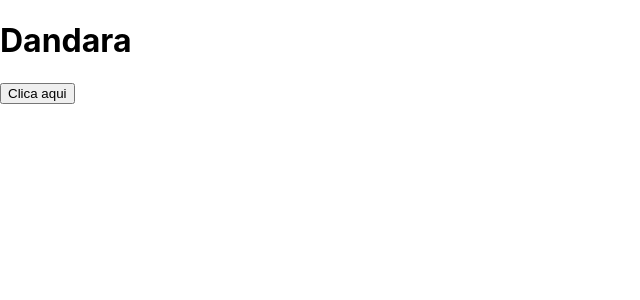
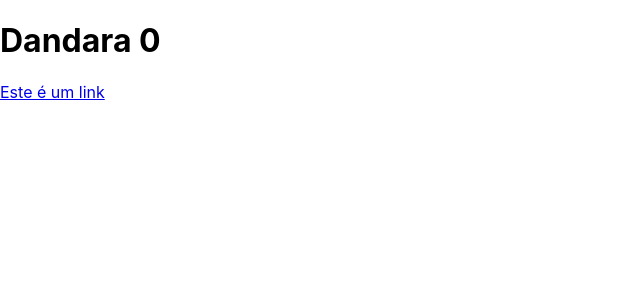
Before and after one commit to rdannog/react-project, a React (Create React App) app: page / in a window 1280 px wide. Shown: the top 300 px of the page, without its empty margins (0-640 px from the left). Built offline with nearby package versions, Linux system fonts and the light colour scheme.

Commit message:
Estudando component, state, eventos e desconstrução

```diff
--- a/src/App.js
+++ b/src/App.js
@@ -1,23 +1,32 @@
 import React from "react";
 
 export default class App extends React.Component{
+
   state = {
-    nome: "Dandara",
-    idade: 11,
-    cor: "azul"
+      name: "Dandara",
+      counter: 0
+    };
+
+  handleClick = () => {
+    const { name } = this.state;
+    this.setState({ name: "Rhayssa" })
   }
- handleClick = () => {
-  let nomeAtual = this.state.nome === "Dandara" ? "Rhayssa Dandara" : "Dandara"
-  this.setState({
-    nome: nomeAtual
-  })
-}
+
+  handleClickLink = (event) => {
+    event.preventDefault();
+    const { counter } = this.state;
+    this.setState({
+      counter: counter + 1
+    })
+  }
 
   render() {
+    const { name, counter } = this.state;
+
     return(
       <div>
-       <h1>{this.state.nome}</h1>
-       <button onClick={this.handleClick}>Clica aqui</button>
+       <h1 onClick={this.handleClick}>{name} {counter}</h1>
+       <a onClick={this.handleClickLink} href="https://github.com/">Este é um link</a>
       </div>
     )
   }
```
